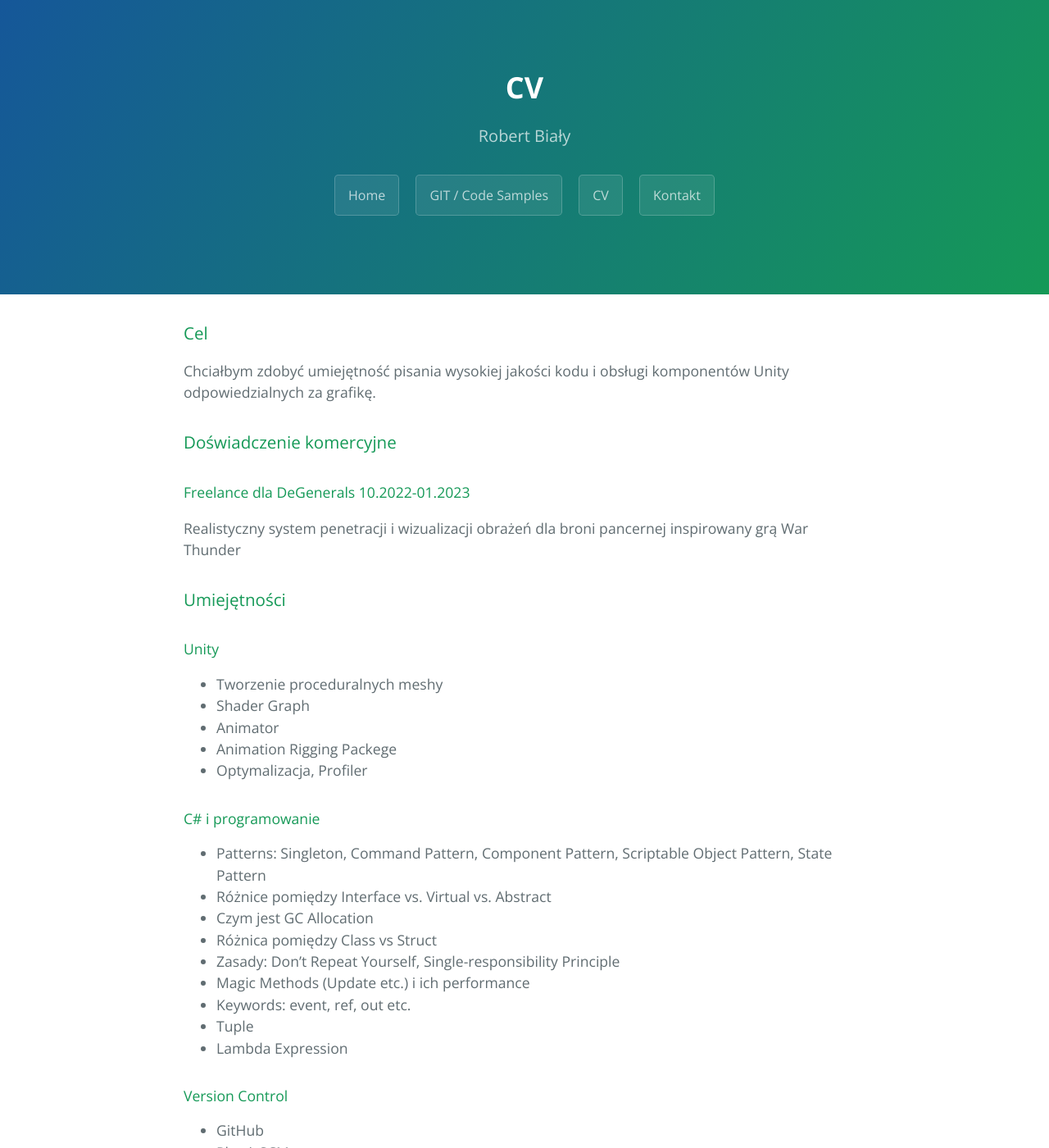
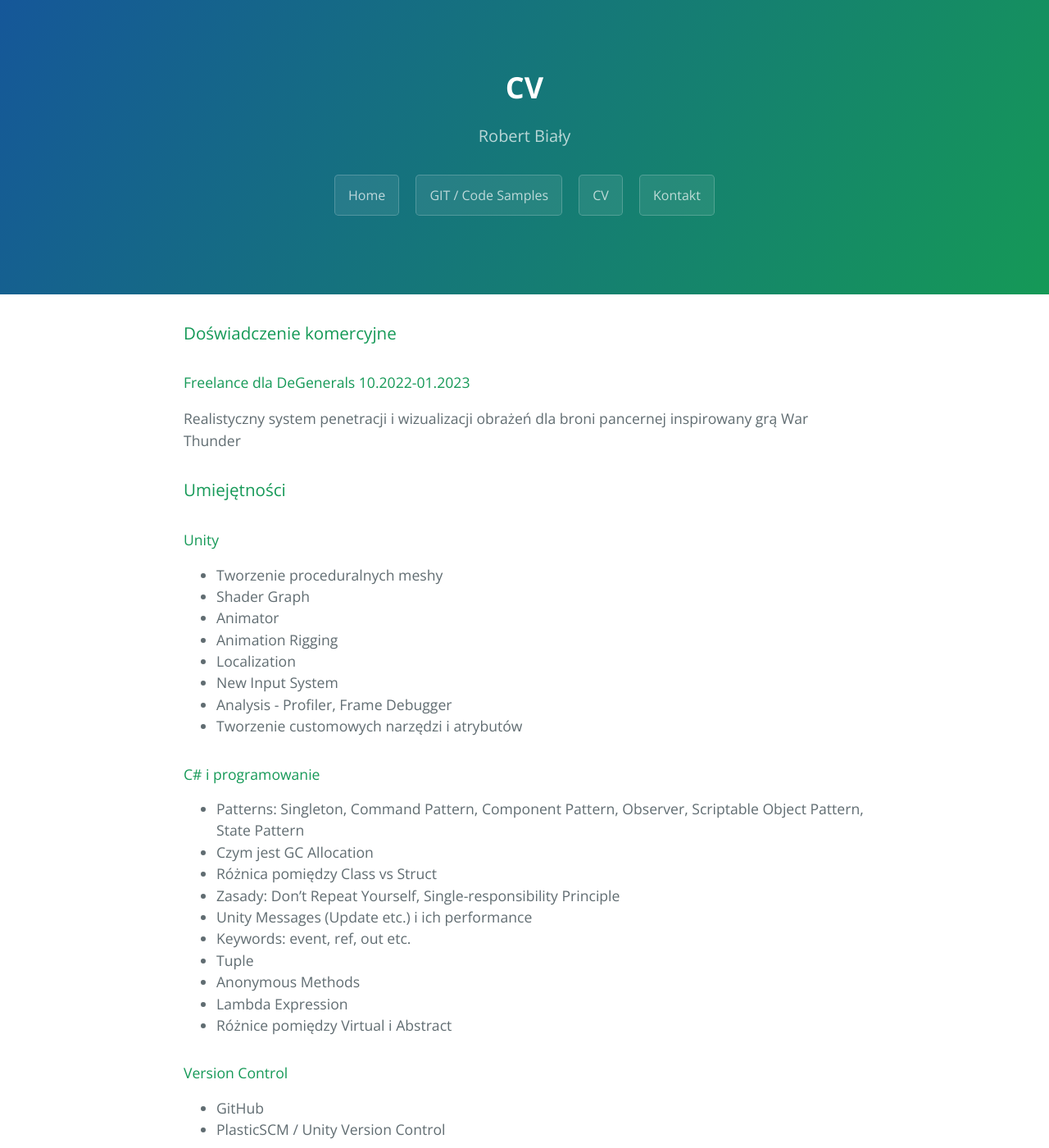
Before and after one commit to LaserRock46/laserrock46.github.io, a Jekyll site: the page built from cv.md, in a window 1280 px wide and 1400 px high. Shown: the whole window at 82% size. Built offline with Jekyll 4.4.1, drawn with Linux system fonts in a browser that asks for light colours; the repository's description, which GitHub fills in, is left out; some of the changed text lies outside the part shown.

Commit message:
Update cv.md

```diff
--- a/cv.md
+++ b/cv.md
@@ -4,9 +4,6 @@ title: CV
 description: Robert Biały
 ---
 
-### Cel
-
-Chciałbym zdobyć umiejętność pisania wysokiej jakości kodu i obsługi komponentów Unity odpowiedzialnych za grafikę.
 
 ### Doświadczenie komercyjne
 
@@ -20,26 +17,29 @@ Realistyczny system penetracji i wizualizacji obrażeń dla broni pancernej insp
 * Tworzenie proceduralnych meshy
 * Shader Graph
 * Animator
-* Animation Rigging Packege
-* Optymalizacja, Profiler
+* Animation Rigging
+* Localization
+* New Input System
+* Analysis - Profiler, Frame Debugger
+* Tworzenie customowych narzędzi i atrybutów
 
 #### C# i programowanie
 
-
-* Patterns: Singleton, Command Pattern, Component Pattern, Scriptable Object Pattern, State Pattern
-* Różnice pomiędzy Interface vs. Virtual vs. Abstract
+* Patterns: Singleton, Command Pattern, Component Pattern, Observer, Scriptable Object Pattern, State Pattern
 * Czym jest GC Allocation
 * Różnica pomiędzy Class vs Struct
 * Zasady: Don't Repeat Yourself, Single-responsibility Principle
-* Magic Methods (Update etc.) i ich performance
+* Unity Messages (Update etc.) i ich performance
 * Keywords: event, ref, out etc.
 * Tuple
+* Anonymous Methods
 * Lambda Expression
+* Różnice pomiędzy Virtual i Abstract
 
 #### Version Control
 
 * GitHub
-* PlasticSCM
+* PlasticSCM / Unity Version Control
 
 #### Blender (Podstawy)
 
```
Also changed, not shown: other parts of cv.md (+1 -1 lines).
